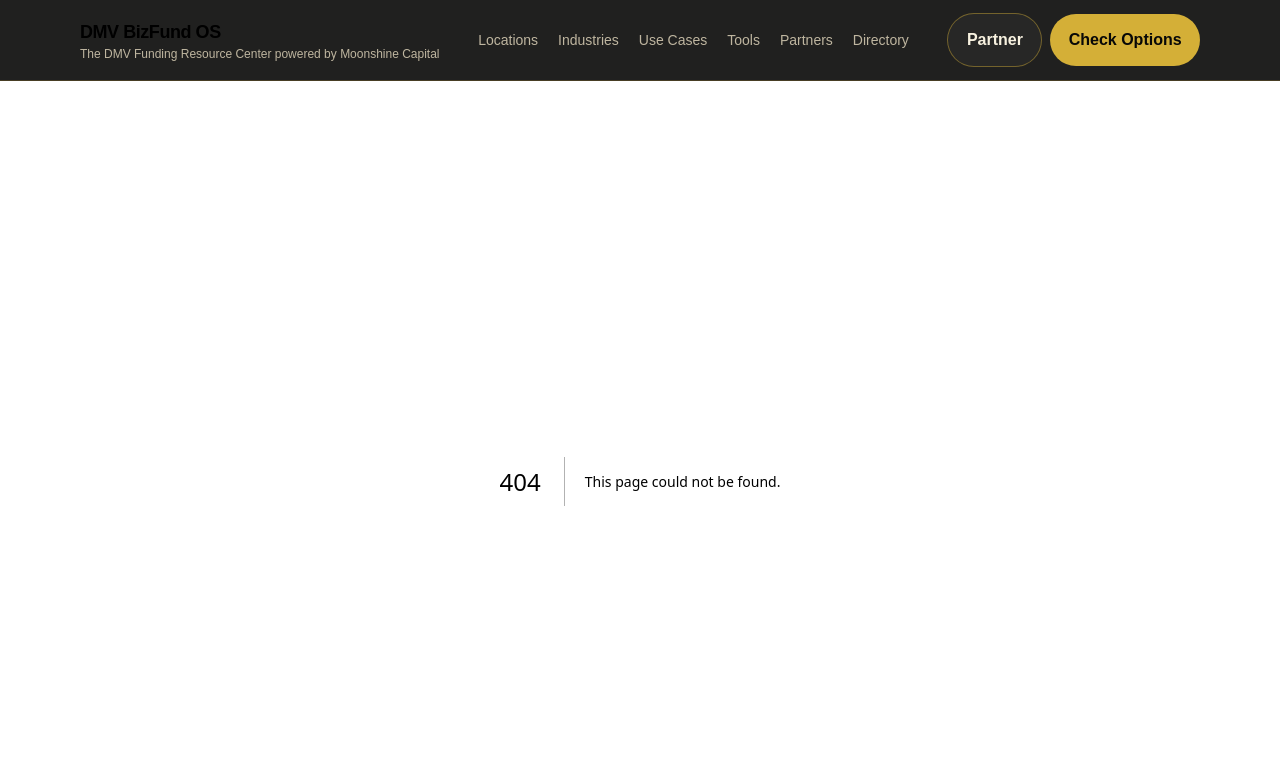
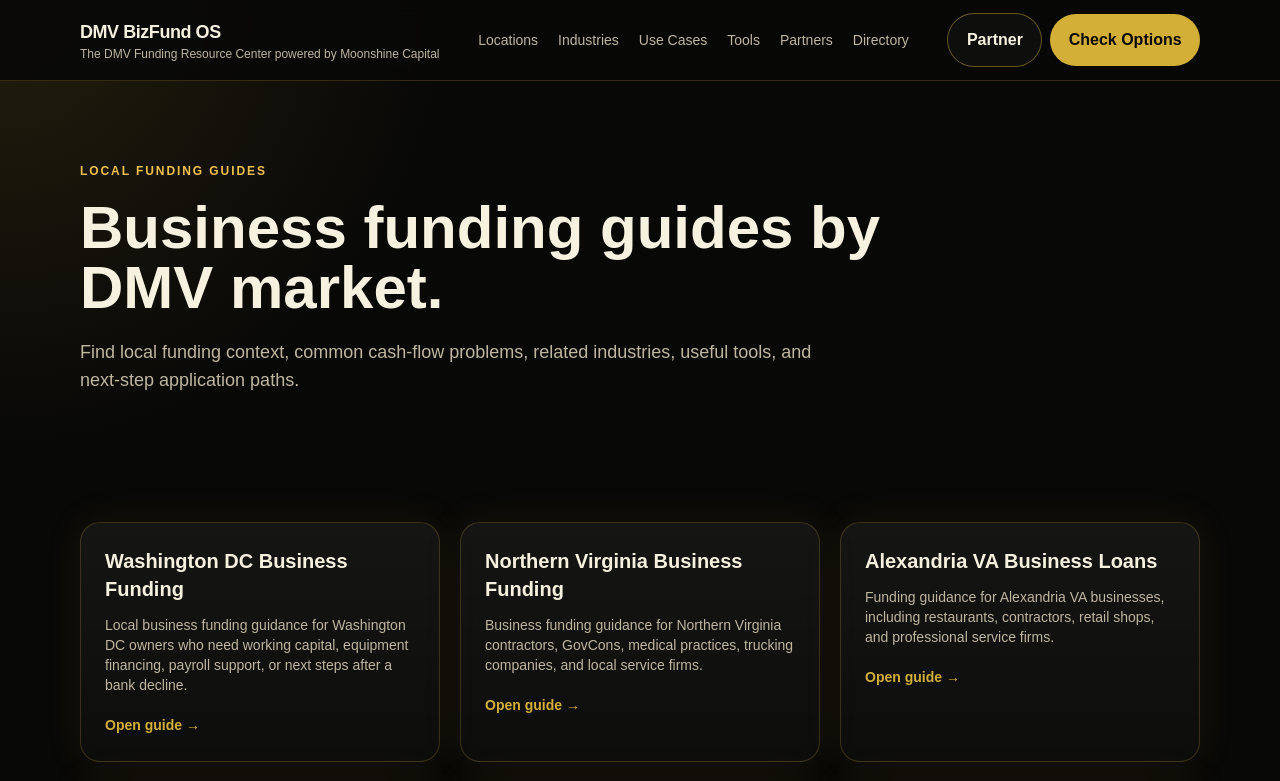
Before and after one commit to JFeimster/dmv-bizfund-os, a Next.js app: page /locations in a window 1280 px wide. Before the commit this address had no page. Shown: the top 781 px of the page. Built offline with nearby package versions, Linux system fonts and the light colour scheme.

Commit message:
Add locations hub page

```diff
--- /dev/null
+++ b/app/locations/page.tsx
@@ -0,0 +1,33 @@
+import CardGrid from "@/components/CardGrid";
+import PageHeader from "@/components/PageHeader";
+import ComplianceNote from "@/components/ComplianceNote";
+import { getLocations } from "@/lib/content";
+import { createMetadata } from "@/lib/seo";
+
+export const metadata = createMetadata({
+  title: "DMV Business Funding Location Guides",
+  description: "Local funding guides for Washington DC, Northern Virginia, Maryland, Alexandria, Arlington, Fairfax County, and nearby DMV markets.",
+  path: "/locations"
+});
+
+export default function LocationsPage() {
+  const locations = getLocations();
+
+  return (
+    <>
+      <PageHeader
+        eyebrow="Local funding guides"
+        title="Business funding guides by DMV market."
+        description="Find local funding context, common cash-flow problems, related industries, useful tools, and next-step application paths."
+      />
+      <CardGrid
+        items={locations.map((item) => ({
+          title: item.title,
+          description: item.metaDescription,
+          href: `/locations/${item.slug}`
+        }))}
+      />
+      <ComplianceNote />
+    </>
+  );
+}
```
